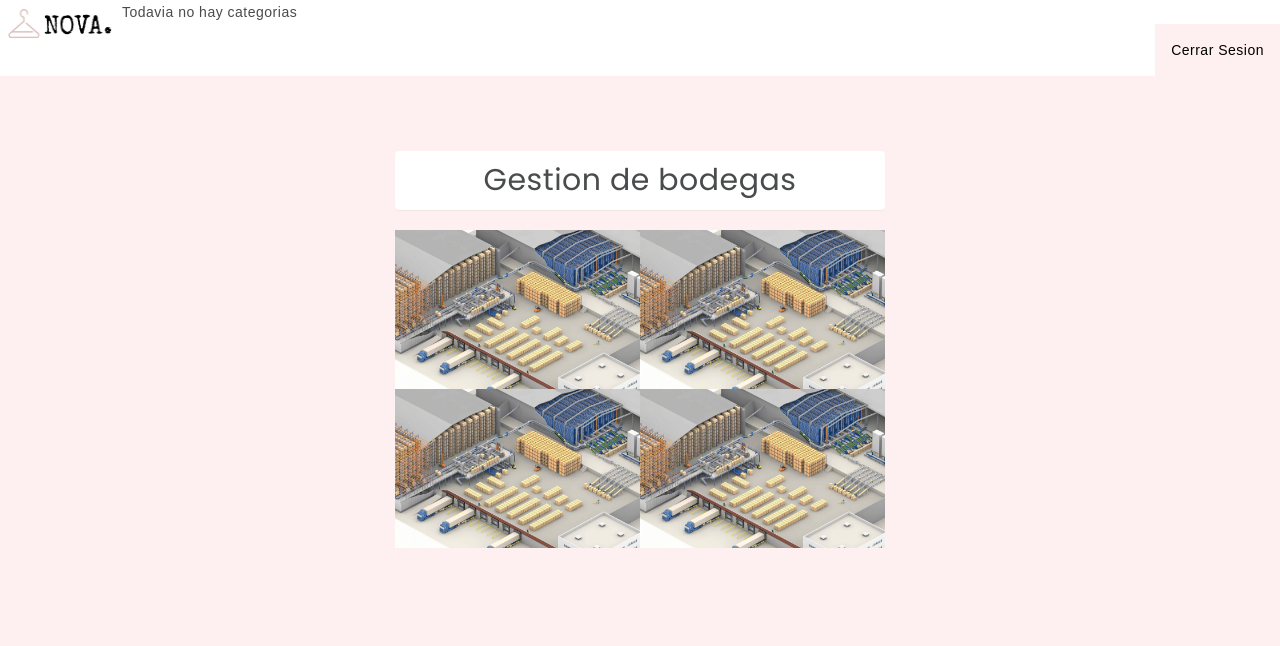
After one commit to Marthox1999/Nova, a Django app: template templates/inventario/bodegainicio.html in a window 1280 px wide. The commit adds this page. Shown: the top 646 px of the page. Run offline with Django 3.2, Linux system fonts and the light colour scheme; the template is opened without the code that fills it, so the values that code supplies are empty; some libraries are stand-ins or nearby versions.

Commit message:
agregadas imagenes a la ventana de administracion de bodegas

```diff
--- a/apps/inventario/urls.py
+++ b/apps/inventario/urls.py
@@ -1,7 +1,8 @@
 from django.urls import include, path
-from inventario.views import bodegaRegistro, consultarcategorias
+from inventario.views import bodegaRegistro, consultarcategorias, bodegaInicio
 
 urlpatterns = [
+    path('bodegainicio', bodegaInicio, name='bodegainicio'),
     path('bodegaregistro', bodegaRegistro, name='registro'),
     path('consultarcategorias', consultarcategorias, name='consultarcategorias')
 ]
--- a/apps/inventario/views.py
+++ b/apps/inventario/views.py
@@ -4,6 +4,11 @@ from django.core.exceptions import ValidationError
 from django.views.decorators.csrf import csrf_protect
 from django.contrib import messages
 from inventario.models import Bodega, Categoria
+
+def bodegaInicio(request, *args, **kwargs):
+    categorias = Categoria.objects.all()
+    context={'categorias':categorias}
+    return render(request,'inventario/bodegainicio.html', context,{})
 
 @csrf_protect
 def bodegaRegistro(request, *args, **kwargs):
@@ -32,5 +37,4 @@ def bodegaRegistro(request, *args, **kwargs):
 def consultarcategorias(request, *args, **kwargs):
     categorias = Categoria.objects.all()
     context={'categorias':categorias}
-    print(categorias)
     return render(request,'inventario/categoriasconsultar.html', context,{})
--- /dev/null
+++ b/static/css/section.css
@@ -0,0 +1,156 @@
+
+.ps-section--offer {
+  display: -webkit-box;
+  display: -moz-box;
+  display: box;
+  display: -webkit-flex;
+  display: -moz-flex;
+  display: -ms-flexbox;
+  display: flex;
+  -webkit-box-orient: horizontal;
+  -moz-box-orient: horizontal;
+  box-orient: horizontal;
+  -webkit-box-direction: normal;
+  -moz-box-direction: normal;
+  box-direction: normal;
+  -webkit-flex-direction: row;
+  -moz-flex-direction: row;
+  flex-direction: row;
+  -ms-flex-direction: row;
+  -webkit-box-lines: multiple;
+  -moz-box-lines: multiple;
+  box-lines: multiple;
+  -webkit-flex-wrap: wrap;
+  -moz-flex-wrap: wrap;
+  -ms-flex-wrap: wrap;
+  flex-wrap: wrap; }
+  .ps-section--offer .ps-column {
+    position: relative;
+    width: 50%;
+    scale: 2,2;
+    overflow: hidden; }
+  @media (max-width: 991px) {
+    .ps-section--offer .ps-column {
+      width: 100%; } }
+
+      .ps-offer {
+        display: block;
+        position: relative;
+        overflow: hidden; }
+        .ps-offer img {
+          -webkit-transition: all 0.4s ease;
+          -moz-transition: all 0.4s ease;
+          transition: all 0.4s ease;
+          -webkit-transform: scale3d(1.05, 1.05, 1);
+          -moz-transform: scale3d(1.05, 1.05, 1);
+          -ms-transform: scale3d(1.05, 1.05, 1);
+          -o-transform: scale3d(1.05, 1.05, 1);
+          transform: scale3d(1.05, 1.05, 1); }
+        .ps-offer:before {
+          content: '';
+          position: absolute;
+          top: 0;
+          left: 0;
+          width: 100%;
+          height: 100%;
+          z-index: 10;
+          background-color: rgba(255, 255, 255, 0.5);
+          -webkit-transform: scale3d(1.9, 1.4, 1) rotate3d(0, 0, 1, 45deg) translate3d(0, -120%, 0);
+          -moz-transform: scale3d(1.9, 1.4, 1) rotate3d(0, 0, 1, 45deg) translate3d(0, -120%, 0);
+          -ms-transform: scale3d(1.9, 1.4, 1) rotate3d(0, 0, 1, 45deg) translate3d(0, -120%, 0);
+          -o-transform: scale3d(1.9, 1.4, 1) rotate3d(0, 0, 1, 45deg) translate3d(0, -120%, 0);
+          transform: scale3d(1.9, 1.4, 1) rotate3d(0, 0, 1, 45deg) translate3d(0, -120%, 0);
+          -webkit-transition: all 0.6s ease;
+          -moz-transition: all 0.6s ease;
+          transition: all 0.6s ease; }
+        .ps-offer:hover img {
+          -webkit-transform: scale3d(1, 1, 1);
+          -moz-transform: scale3d(1, 1, 1);
+          -ms-transform: scale3d(1, 1, 1);
+          -o-transform: scale3d(1, 1, 1);
+          transform: scale3d(1, 1, 1); }
+        .ps-offer:hover:before {
+          -webkit-transform: scale3d(1.9, 1.4, 1) rotate3d(0, 0, 1, 45deg) translate3d(0, 120%, 0);
+          -moz-transform: scale3d(1.9, 1.4, 1) rotate3d(0, 0, 1, 45deg) translate3d(0, 120%, 0);
+          -ms-transform: scale3d(1.9, 1.4, 1) rotate3d(0, 0, 1, 45deg) translate3d(0, 120%, 0);
+          -o-transform: scale3d(1.9, 1.4, 1) rotate3d(0, 0, 1, 45deg) translate3d(0, 120%, 0);
+          transform: scale3d(1.9, 1.4, 1) rotate3d(0, 0, 1, 45deg) translate3d(0, 120%, 0); }
+
+
+.ps-section--offer-one {
+  display: -webkit-box;
+  display: -moz-box;
+  display: box;
+  display: -webkit-flex;
+  display: -moz-flex;
+  display: -ms-flexbox;
+  display: flex;
+  -webkit-box-orient: horizontal;
+  -moz-box-orient: horizontal;
+  box-orient: horizontal;
+  -webkit-box-direction: normal;
+  -moz-box-direction: normal;
+  box-direction: normal;
+  -webkit-flex-direction: row;
+  -moz-flex-direction: row;
+  flex-direction: row;
+  -ms-flex-direction: row;
+  -webkit-box-lines: multiple;
+  -moz-box-lines: multiple;
+  box-lines: multiple;
+  -webkit-flex-wrap: wrap;
+  -moz-flex-wrap: wrap;
+  -ms-flex-wrap: wrap;
+  flex-wrap: wrap; }
+  .ps-section--offer-one .ps-column-one {
+    position: relative;
+    width: 100%;
+    height: 10%;
+    scale: 1,2;
+    overflow: hidden; }
+  @media (max-width: 991px) {
+    .ps-section--offer-one .ps-column-one {
+      width: 100%; } }
+
+      .ps-offer-one {
+        display: block;
+        position: relative;
+        overflow: hidden; }
+        .ps-offer-one img {
+          -webkit-transition: all 0.4s ease;
+          -moz-transition: all 0.4s ease;
+          transition: all 0.4s ease;
+          -webkit-transform: scale3d(1.05, 1.05, 1);
+          -moz-transform: scale3d(1.05, 1.05, 1);
+          -ms-transform: scale3d(1.05, 1.05, 1);
+          -o-transform: scale3d(1.05, 1.05, 1);
+          transform: scale3d(1.05, 1.05, 1); }
+        .ps-offer-one:before {
+          content: '';
+          position: absolute;
+          top: 0;
+          left: 0;
+          width: 100%;
+          height: 100%;
+          z-index: 10;
+          background-color: rgba(255, 255, 255, 0.5);
+          -webkit-transform: scale3d(1.9, 1.4, 1) rotate3d(0, 0, 1, 45deg) translate3d(0, -120%, 0);
+          -moz-transform: scale3d(1.9, 1.4, 1) rotate3d(0, 0, 1, 45deg) translate3d(0, -120%, 0);
+          -ms-transform: scale3d(1.9, 1.4, 1) rotate3d(0, 0, 1, 45deg) translate3d(0, -120%, 0);
+          -o-transform: scale3d(1.9, 1.4, 1) rotate3d(0, 0, 1, 45deg) translate3d(0, -120%, 0);
+          transform: scale3d(1.9, 1.4, 1) rotate3d(0, 0, 1, 45deg) translate3d(0, -120%, 0);
+          -webkit-transition: all 0.6s ease;
+          -moz-transition: all 0.6s ease;
+          transition: all 0.6s ease; }
+        .ps-offer-one:hover img {
+          -webkit-transform: scale3d(1, 1, 1);
+          -moz-transform: scale3d(1, 1, 1);
+          -ms-transform: scale3d(1, 1, 1);
+          -o-transform: scale3d(1, 1, 1);
+          transform: scale3d(1, 1, 1); }
+        .ps-offer-one:hover:before {
+          -webkit-transform: scale3d(1.9, 1.4, 1) rotate3d(0, 0, 1, 45deg) translate3d(0, 120%, 0);
+          -moz-transform: scale3d(1.9, 1.4, 1) rotate3d(0, 0, 1, 45deg) translate3d(0, 120%, 0);
+          -ms-transform: scale3d(1.9, 1.4, 1) rotate3d(0, 0, 1, 45deg) translate3d(0, 120%, 0);
+          -o-transform: scale3d(1.9, 1.4, 1) rotate3d(0, 0, 1, 45deg) translate3d(0, 120%, 0);
+          transform: scale3d(1.9, 1.4, 1) rotate3d(0, 0, 1, 45deg) translate3d(0, 120%, 0); }
--- /dev/null
+++ b/templates/inventario/bodegainicio.html
@@ -0,0 +1,32 @@
+{% extends 'base.html' %}
+
+
+{% block content %}
+
+{% load static %}
+<link rel="stylesheet" href="{% static 'css/section.css' %}">
+
+<!-- contact  -->
+<div class="col-md-6 col-md-offset-3" style="padding:75px">
+  <!-- class="col-md-6 col-md-offset-3" -->
+  <div class="panel-login panel">
+    <div class="panel-heading">
+      <center>
+        <h2> Gestion de bodegas </h2>
+      </center>
+    </div>
+  </div>
+
+  <div class="ps-section--offer">
+    <div class="ps-column"><a href="/inventario/bodegaregistro" class="ps-offer"><img src="{% static 'images/bodegas/crearbodegas.jpg' %}" alt=""></a></div>
+    <div class="ps-column"><a href="/inventario/bodegaregistro" class="ps-offer"><img src="{% static 'images/bodegas/crearbodegas.jpg' %}" alt=""></a></div>
+  </div>
+  <div class="ps-section--offer">
+    <div class="ps-column"><a href="/inventario/bodegaregistro" class="ps-offer"><img src="{% static 'images/bodegas/crearbodegas.jpg' %}" alt=""></a></div>
+    <div class="ps-column"><a href="/inventario/bodegaregistro" class="ps-offer"><img src="{% static 'images/bodegas/crearbodegas.jpg' %}" alt=""></a></div>
+  </div>
+  <br>
+</div>
+
+
+{% endblock %}
--- a/templates/navbar.html
+++ b/templates/navbar.html
@@ -9,7 +9,7 @@
     </a>
   </li>
   {% for categoria in categorias %}
-      <li><a href="/usuarios/clienteinicio/{{categoria}}">{{categoria.nombreCategoria}}</a></li>
+      <li><a href="/usuarios/clienteinicio/{{categoria.nombreCategoria}}">{{categoria.nombreCategoria}}</a></li>
       {% empty %}
       <p>Todavia no hay categorias</p>
   {% endfor %}
```
Also changed, not shown: static/images/bodegas/crearbodegas.jpg (added).
